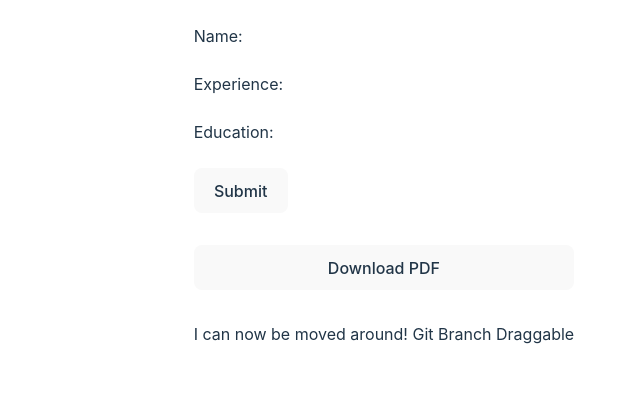
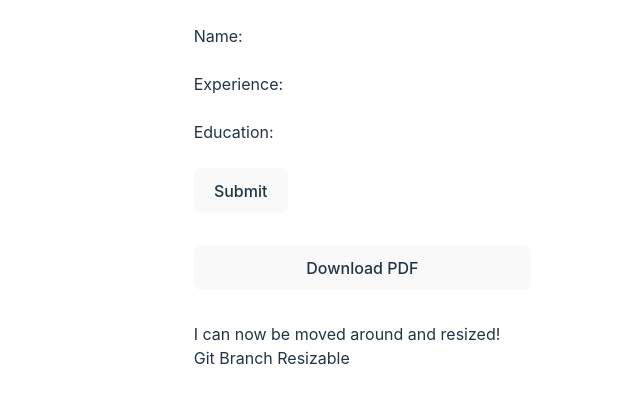
Before and after one commit to H4K3R13/resume-builder, a React (Vite) app: page / in a window 1280 px wide. Shown: the top 404 px of the page, without its empty margins (640-1280 px from the left). Built offline with nearby package versions, Linux system fonts and the light colour scheme.

Commit message:
feat: resizable element

```diff
--- a/package.json
+++ b/package.json
@@ -4,7 +4,7 @@
   "version": "0.0.0",
   "type": "module",
   "scripts": {
-    "dev": "vite",
+    "dev": "vite --host",
     "build": "tsc && vite build",
     "lint": "eslint . --ext ts,tsx --report-unused-disable-directives --max-warnings 0",
     "preview": "vite preview"
@@ -14,6 +14,7 @@
     "@types/react-beautiful-dnd": "^13.1.8",
     "@types/react-dnd": "^3.0.2",
     "jspdf": "^2.5.1",
+    "re-resizable": "^6.9.11",
     "react": "^18.2.0",
     "react-beautiful-dnd": "^13.1.1",
     "react-dnd": "^16.0.1",
--- a/src/App.tsx
+++ b/src/App.tsx
@@ -1,8 +1,10 @@
 import React, { useState } from "react";
 import { jsPDF } from "jspdf";
 import Draggable from "react-draggable";
+import { Resizable } from "re-resizable";
 
 const App = () => {
+  const [drag, setDrag] = useState(true);
   const [textboxes, setTextboxes] = useState<
     { id: string; text: string; x: number; y: number }[]
   >([]);
@@ -197,8 +199,26 @@ const App = () => {
         </form>
         <button onClick={downloadPdf}>Download PDF</button>
 
-        <Draggable>
-          <div>I can now be moved around! Git Branch Draggable</div>
+        <Draggable disabled={!drag}>
+          <Resizable
+            onResizeStart={() => {
+              setDrag(false);
+              console.log("onResizeStart");
+            }}
+            onResizeStop={() => {
+              setDrag(true);
+              console.log("onResizeStop");
+            }}
+            className="hover:border-2 border-blue-500 "
+            defaultSize={{
+              width: 320,
+              height: 100,
+            }}
+          >
+            <div>
+              I can now be moved around and resized! Git Branch Resizable
+            </div>
+          </Resizable>
         </Draggable>
       </div>
     </div>
```
Also changed, not shown: 2 other files (tests, documents, lock files or other folders).
